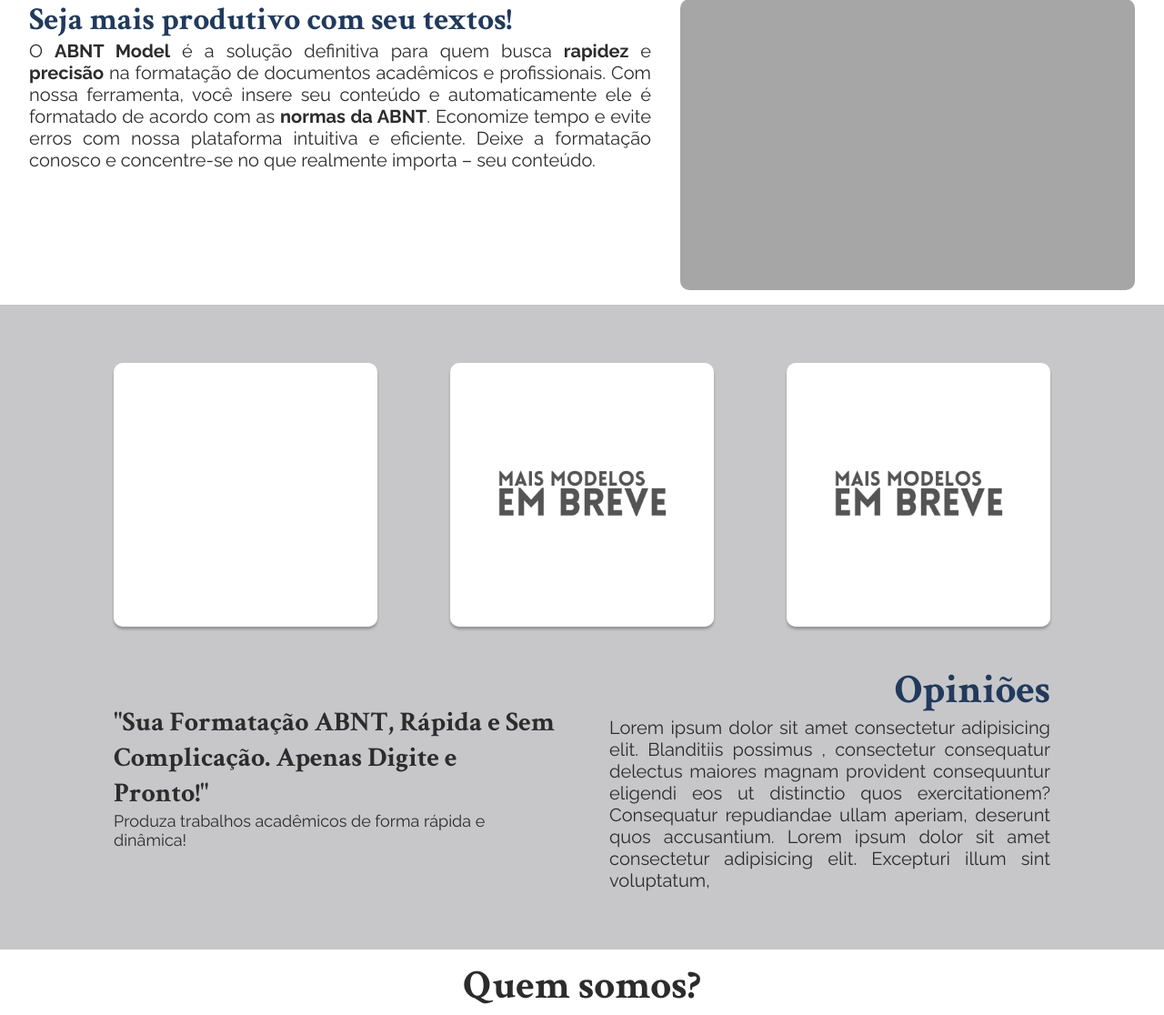
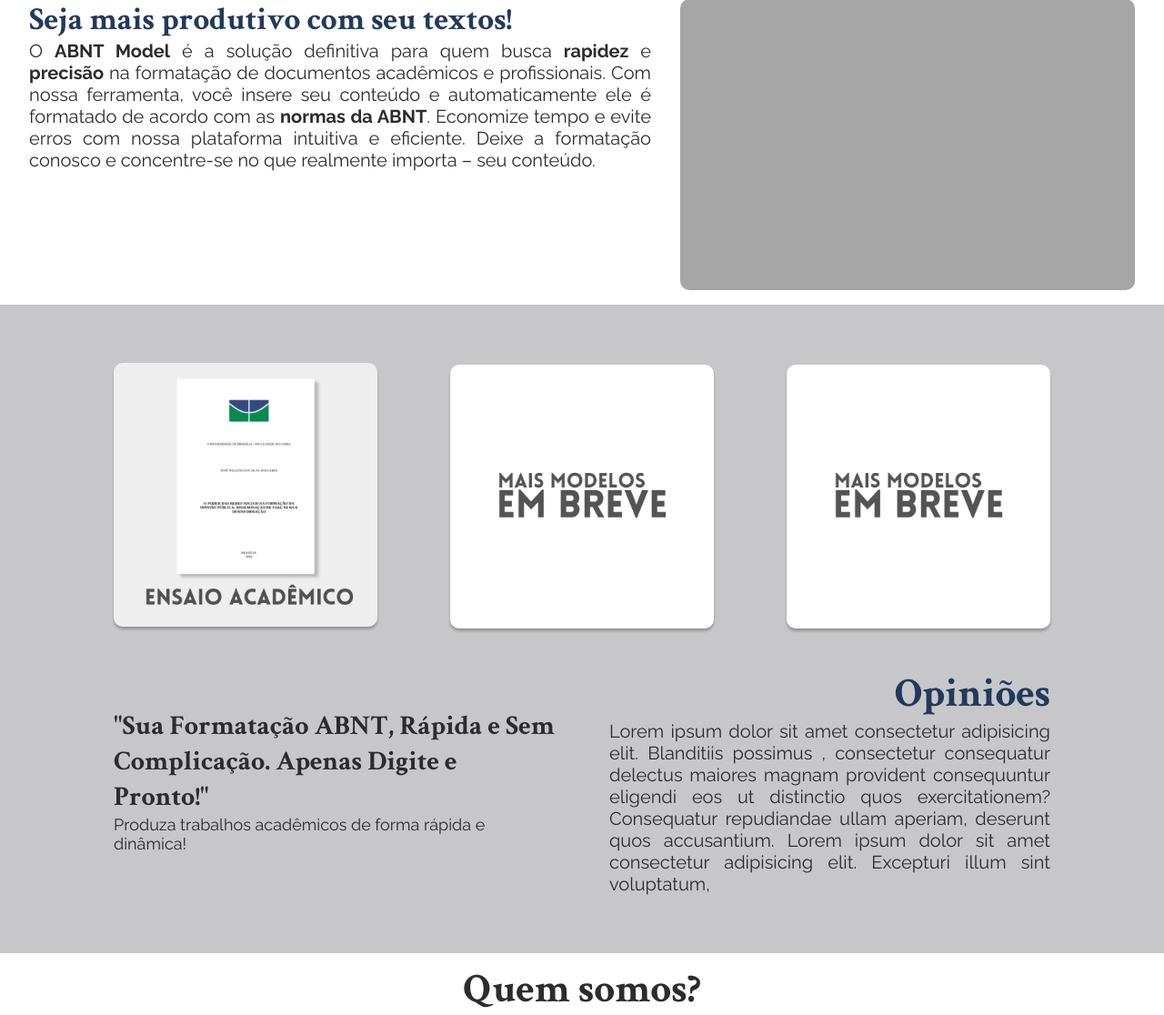
Before and after one commit to maymarquee/ABNT_Model, a Django app: page / in a window 1280 px wide. Shown: the part 137-1253 px from the top of the page at 91% size. Run offline with Django 5.2, Linux system fonts and the light colour scheme.

Commit message:
atualizando requirements.txt

```diff
--- a/static/styles/index.css
+++ b/static/styles/index.css
@@ -242,6 +242,7 @@ nav{
     align-items: center;
     flex-shrink: 0;
 }
+
 .foto_modelo{
     width: 290px;
     height: 290px;
--- a/templates/abnt_model/index.html
+++ b/templates/abnt_model/index.html
@@ -74,7 +74,7 @@
         <div class="conteudo_p2">
             <div class="modelos_texto">
                 <a href="{% url 'formatador' %}">
-                    <div class="modelo_ft"><img class="foto_modelo" src="{% static 'img/modelo(processamento).png' %}" alt=""></div>
+                    <div class="modelo_ft_pronto"><img class="foto_modelo" src="{% static 'img/modelo_ensaio.png' %}" alt=""></div>
                 </a>
                 <div class="modelo_ft"><img class="foto_modelo" src="{% static 'img/EM BREVE.png' %}" alt=""></div>
                 <div class="modelo_ft"><img class="foto_modelo" src="{% static 'img/EM BREVE.png' %}" alt=""></div>
```
Also changed, not shown: requirements.txt (+15 -0 lines), db.sqlite3, static/img/modelo_ensaio.png (added).
